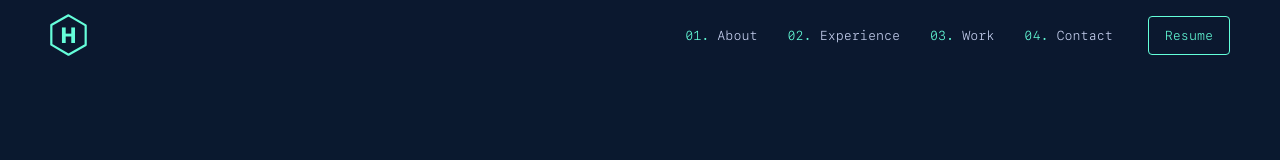
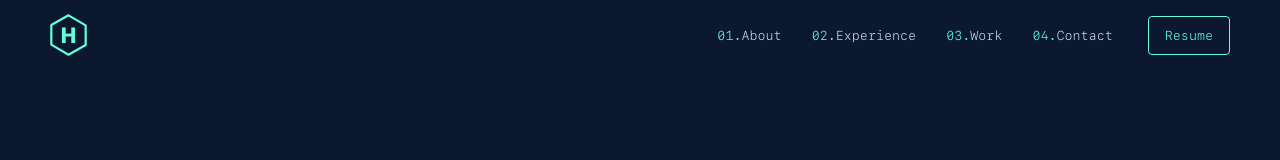
Before and after one commit to hatem782/Portfolio-hatem-ben-echikh, a React (Create React App) app: page / in a window 1280 px wide. Shown: the top 160 px of the page. Built offline with nearby package versions, Linux system fonts and the light colour scheme.

Commit message:
fix navbar

```diff
--- a/src/hooks/useOnScroll.jsx
+++ b/src/hooks/useOnScroll.jsx
@@ -12,7 +12,6 @@ export const useOnScroll = (value) => {
       }
     };
     window.addEventListener("scroll", onScroll);
-
     return () => window.removeEventListener("scroll", onScroll);
   }, []);
 
--- a/src/index.css
+++ b/src/index.css
@@ -30,3 +30,10 @@ code {
   border: 3px solid #0b182f;
   border-radius: 10px;
 }
+
+@media only screen and (max-width: 600px) {
+  ::-webkit-scrollbar {
+    width: 0px;
+    height: 0px;
+  }
+}
--- a/src/layouts/navbar/NavBar.jsx
+++ b/src/layouts/navbar/NavBar.jsx
@@ -7,18 +7,26 @@ function NavBar() {
   const styles = useStyles();
   let shrink = useOnScroll(20);
 
+  const [open, setopen] = useState(true);
+
+  const handle_open = () => {
+    setopen(!open);
+  };
+
   const sections = ["About", "Experience", "Work", "Contact"];
   return (
+    <div>
       <div className={`${styles.navbar} ${shrink && styles.shrink}`}>
         <div className="logo">
           <img src={logo} alt="Hatem Ben Echikh" />
         </div>
-      <div className="routes">
+
+        <div className={`routes ${open && "opened-navbar"}`}>
           <div className="sections">
             {sections.map((section, index) => {
               return (
                 <a key={index}>
-                <span>{`0${index + 1}. `}</span>
+                  <span>{`0${index + 1}.`}</span>
                   {section}
                 </a>
               );
@@ -26,6 +34,16 @@ function NavBar() {
           </div>
           <OutlinedButton>Resume</OutlinedButton>
         </div>
+
+        <div
+          className={`icon_click ${open && "actived"}`}
+          onClick={handle_open}
+        >
+          <span className="top"></span>
+          <span className="mid"></span>
+          <span className="bot"></span>
+        </div>
+      </div>
     </div>
   );
 }
--- a/src/layouts/navbar/navbar.styles.js
+++ b/src/layouts/navbar/navbar.styles.js
@@ -19,6 +19,10 @@ export const useStyles = makeStyles((theme) => ({
       height: "70px",
     },
 
+    [theme.breakpoints.down("sm")]: {
+      padding: "10px 20px",
+    },
+
     "& .logo": {
       display: "flex",
       alignItems: "center",
@@ -31,9 +35,89 @@ export const useStyles = makeStyles((theme) => ({
         },
       },
     },
+
+    "& .icon_click": {
+      height: "50px",
+      display: "none",
+      alignItems: "flex-end",
+      justifyContent: "space-between",
+      flexDirection: "column",
+      cursor: "pointer",
+      padding: "13px 0px",
+      position: "relative",
+
+      [theme.breakpoints.down("sm")]: {
+        display: "flex",
+
+        "& span": {
+          display: "block",
+          height: "2px",
+          borderRadius: "500px",
+          backgroundColor: theme.palette.primary.main,
+          transition: "all 0.2s",
+        },
+
+        "& .top": {
+          width: "40px",
+        },
+
+        "& .mid": {
+          width: "32px",
+        },
+
+        "& .bot": {
+          width: "22px",
+        },
+      },
+    },
+
+    "& .actived": {
+      justifyContent: "center",
+
+      "& .top": {
+        width: "40px",
+        height: "3px",
+        transform: "rotate(45deg)",
+        position: "absolute",
+        zIndex: "9999999",
+      },
+
+      "& .mid": {
+        display: "none",
+      },
+
+      "& .bot": {
+        width: "40px !important",
+        height: "3px",
+        transform: "rotate(-45deg)",
+        position: "absolute",
+        zIndex: "9999999",
+      },
+    },
+
     "& .routes": {
       display: "flex",
       alignItems: "center",
+
+      [theme.breakpoints.down("sm")]: {
+        height: "100vh",
+        width: "70%",
+        position: "absolute",
+        right: "0px",
+        top: "0px",
+        flexDirection: "column",
+        justifyContent: "center",
+        backgroundColor: "#102241",
+        boxShadow: "-10px 0px 30px -15px #112240",
+        transform: "translateX(100%)",
+        transition: "all 0.2s",
+      },
+
+      "& .icon_click": {
+        top: "10px",
+        right: "20px",
+        position: "absolute",
+      },
 
       "& .sections": {
         margin: "0px 20px 0px 0px",
@@ -41,22 +125,34 @@ export const useStyles = makeStyles((theme) => ({
         alignItems: "center",
         justifyContent: "center",
 
+        [theme.breakpoints.down("sm")]: {
+          flexDirection: "column",
+        },
+
         "& span , a": {
           fontFamily: "SFMono",
           fontSize: "16px",
           fontWeight: "400",
           lineHeight: "17px",
+          cursor: "pointer",
 
           [theme.breakpoints.down("xl")]: {
             fontSize: "13px",
             lineHeight: "17px",
           },
+
+          [theme.breakpoints.down("sm")]: {
+            fontSize: "20px !important",
+            textAlign: "center",
+            lineHeight: "1",
+          },
         },
+
         "& a": {
           textDecoration: "none",
           color: theme.palette.text.light,
           margin: "0px 20px",
-          cursor: "pointer",
+          cursor: "fixed",
 
           "&:hover": {
             color: theme.palette.primary.main,
@@ -65,11 +161,20 @@ export const useStyles = makeStyles((theme) => ({
           [theme.breakpoints.down("xl")]: {
             margin: "0px 15px",
           },
+
+          [theme.breakpoints.down("sm")]: {
+            margin: "5vh 0px",
+          },
         },
+
         "& span": {
           color: theme.palette.primary.main,
         },
       },
+    },
+
+    "& .opened-navbar": {
+      transform: "translateX(0px) !important",
     },
 
     "& .button-custom": {
@@ -80,6 +185,12 @@ export const useStyles = makeStyles((theme) => ({
         padding: "12px 16px",
         fontSize: "13px",
         fontWeight: "300",
+      },
+
+      [theme.breakpoints.down("sm")]: {
+        margin: "5vh auto",
+        padding: "15px 30px",
+        fontSize: "16px",
       },
     },
   },
```
Lines whose indentation alone changed are shown as unchanged.
